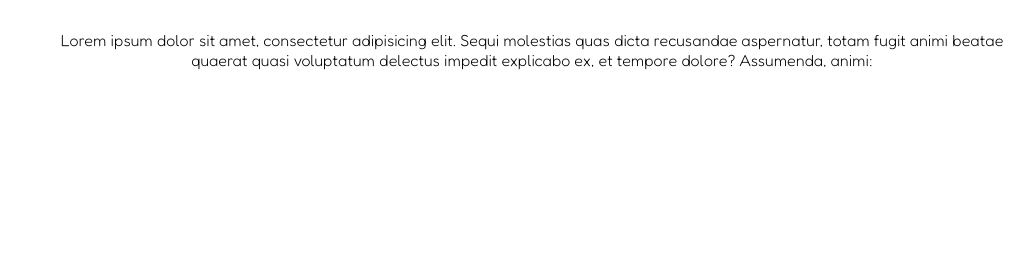
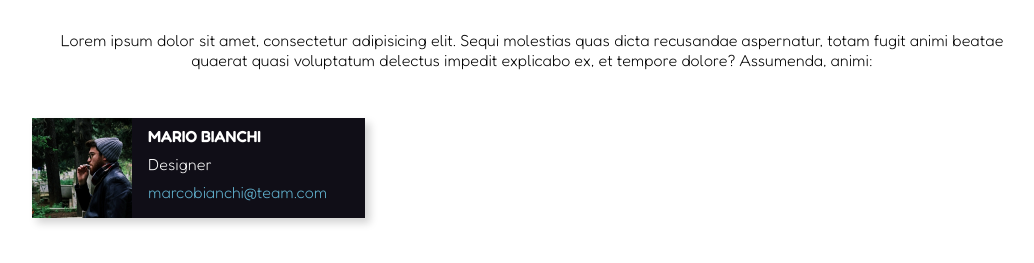
Before and after one commit to marcodedemo/html-css-float-cards, a plain HTML site: page index.html in a window 1280 px wide. Shown: the part 73-336 px from the top of the page, without its empty margins (108-1142 px from the left). Drawn offline with Linux system fonts and the light colour scheme.

Commit message:
main(first card done)

```diff
--- a/css/style.css
+++ b/css/style.css
@@ -19,7 +19,61 @@ header{
     padding-top: 2em;
 }
 
+main{
+    padding-top: 3em;
+}
+
 header h1 {
     color: #e5306f;
     padding-bottom: 1em;
 }
+
+/* schede team */
+
+
+section .card{
+    background-color: #100e17;
+    width:calc(1000px/3);
+    box-shadow: 5px 5px 8px lightgray;
+}
+
+
+/* clearfix float */
+.clearfix::after{
+    content: "";
+    display: table;
+    clear: both;
+}
+/* float pics + info */
+.pics{
+    height: 100px;
+    float: left;
+}
+
+.info{
+    float:left;
+ }
+
+/* pics height */
+.card .pics img{
+    max-height: 100%;
+}
+
+/* span styles */
+span{
+    display: block;
+    padding: 0.5em 0 0 1em  ;
+}
+
+span.name{
+    color: white;
+    font-weight: 600;
+}
+
+span.occupation{
+    color: white;
+}
+
+span.email{
+    color: #62b3d0;
+}
--- a/index.html
+++ b/index.html
@@ -25,5 +25,40 @@
 
     </header>
 
+    <main>
+
+        <!-- first row -->
+        <section class="first-row">
+
+            <!-- cards -->
+            <div class="card clearfix">
+
+                 <!-- card content -->
+
+                 <!-- pic -->
+                 <div class="pics">
+                     <img src="assets/img/male1.png" alt="foto 1">
+                 </div>
+
+                <!-- text info -->
+                <div class="info">
+                    <span class="name">MARIO BIANCHI</span>
+                    <span class="occupation">Designer</span>
+                    <span class="email">marcobianchi@team.com</span>
+                </div>
+
+            </div>
+
+        </section>
+
+
+
+        <section class="second-row">
+
+        </section>
+
+
+
+    </main>
 </body>
 </html>
```
